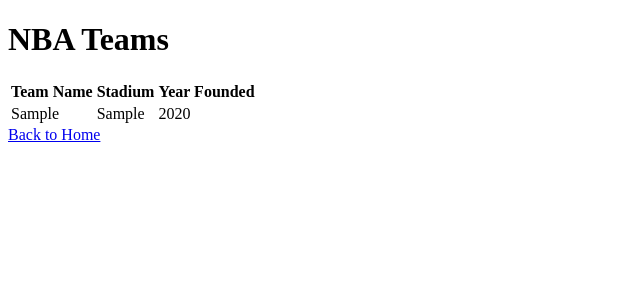
After one commit to realkendo/keNBA, a Flask app: template templates/nba_teams.html in a window 1280 px wide. The commit adds this page. Shown: the top 300 px of the page, without its empty margins (0-640 px from the left). Run offline with Flask 3, Linux system fonts and the light colour scheme; the template is opened without the code that fills it: most values are stand-ins (such as "Sample title", 1, 10 or a date in 2020).

Commit message:
"route enhancement"

```diff
--- a/app.py
+++ b/app.py
@@ -1,66 +1,101 @@
-import logging
-from flask import Flask, render_template
-from nba_api.stats.endpoints import leaguedashteamstats
-from nba_api.stats.library.parameters import SeasonAll
-import pandas as pd
-import time
+# import logging
+# from flask import Flask, render_template
+# from nba_api.stats.endpoints import leaguedashteamstats
+# from nba_api.stats.library.parameters import SeasonAll
+# import pandas as pd
+# import time
+
+# app = Flask(__name__)
+
+# # Configure logging
+# logging.basicConfig(filename='app.log', level=logging.DEBUG,
+#                     format='%(asctime)s %(levelname)s %(message)s')
+
+# # Function to fetch NBA team stats with retry mechanism
+# def fetch_nba_team_stats(retries=3, delay=2):
+#     """Fetch NBA team stats with retry logic and error handling."""
+#     for attempt in range(retries):
+#         try:
+#             # Fetch NBA team stats for the current season
+#             team_stats = leaguedashteamstats.LeagueDashTeamStats(season=SeasonAll.default).get_data_frames()[0]
+#             logging.info(f"Data fetched successfully on attempt {attempt + 1}")
+
+#             # Check if the DataFrame is empty
+#             if team_stats.empty:
+#                 logging.warning("Fetched data is empty")
+#                 return None
+
+#             # Return the team stats DataFrame
+#             return team_stats
+
+#         except Exception as e:
+#             logging.error(f"Error fetching data: {e}")
+#             logging.debug(f"Retrying... ({attempt + 1}/{retries})")
+#             time.sleep(delay)  # Wait before retrying
+
+#     logging.critical("Failed to fetch data after multiple attempts")
+#     return None
+
+# @app.route('/')
+# def index():
+#     try:
+#         # Attempt to fetch the NBA team stats
+#         team_stats = fetch_nba_team_stats()
+
+#         # If no data is returned, show a message
+#         if team_stats is None:
+#             logging.error("No data available after retries")
+#             return "Error: No data available at the moment. Please try again later."
+
+#         # Convert DataFrame to a list of dictionaries for template
+#         team_stats = team_stats[['TEAM_NAME', 'W', 'L', 'W_PCT', 'PTS']].to_dict(orient='records')
+
+#         # Render the HTML template with team stats
+#         return render_template('index.html', team_stats=team_stats)
+
+#     except pd.errors.EmptyDataError:
+#         logging.exception("Pandas encountered an EmptyDataError")
+#         return "Error: No data available."
+
+#     except Exception as e:
+#         logging.exception(f"Unexpected error: {e}")
+#         return "Error: Something went wrong while fetching NBA data."
+
+# if __name__ == '__main__':
+#     # Running the Flask app in debug mode
+#     app.run(debug=True)
+
+
+import requests
+from flask import Flask, render_template, jsonify
 
 app = Flask(__name__)
 
-# Configure logging
-logging.basicConfig(filename='app.log', level=logging.DEBUG,
-                    format='%(asctime)s %(levelname)s %(message)s')
+# Replace with your actual API key from The SportsDB
+API_KEY = 'your_api_key_here'
+BASE_URL = f"https://www.thesportsdb.com/api/v1/json/{API_KEY}/"
 
-# Function to fetch NBA team stats with retry mechanism
-def fetch_nba_team_stats(retries=3, delay=2):
-    """Fetch NBA team stats with retry logic and error handling."""
-    for attempt in range(retries):
-        try:
-            # Fetch NBA team stats for the current season
-            team_stats = leaguedashteamstats.LeagueDashTeamStats(season=SeasonAll.default).get_data_frames()[0]
-            logging.info(f"Data fetched successfully on attempt {attempt + 1}")
+# Main route to the home page
+@app.route('/')
+def home():
+    return render_template('index.html')  # Create this HTML file for your main page
 
-            # Check if the DataFrame is empty
-            if team_stats.empty:
-                logging.warning("Fetched data is empty")
-                return None
+# New route to fetch NBA team data
+@app.route('/nba-teams')
+def nba_teams():
+    try:
+        response = requests.get(f"{BASE_URL}search_all_teams.php?l=NBA")
+        data = response.json()
 
-            # Return the team stats DataFrame
-            return team_stats
-
-        except Exception as e:
-            logging.error(f"Error fetching data: {e}")
-            logging.debug(f"Retrying... ({attempt + 1}/{retries})")
-            time.sleep(delay)  # Wait before retrying
-
-    logging.critical("Failed to fetch data after multiple attempts")
-    return None
-
-@app.route('/')
-def index():
-    try:
-        # Attempt to fetch the NBA team stats
-        team_stats = fetch_nba_team_stats()
-
-        # If no data is returned, show a message
-        if team_stats is None:
-            logging.error("No data available after retries")
-            return "Error: No data available at the moment. Please try again later."
-
-        # Convert DataFrame to a list of dictionaries for template
-        team_stats = team_stats[['TEAM_NAME', 'W', 'L', 'W_PCT', 'PTS']].to_dict(orient='records')
-
-        # Render the HTML template with team stats
-        return render_template('index.html', team_stats=team_stats)
-
-    except pd.errors.EmptyDataError:
-        logging.exception("Pandas encountered an EmptyDataError")
-        return "Error: No data available."
+        # Check if 'teams' key exists in the response
+        if 'teams' in data and data['teams']:
+            teams = data['teams']
+            return render_template('nba_teams.html', teams=teams)  # Render the NBA teams page
+        else:
+            return "No NBA teams data available."
 
     except Exception as e:
-        logging.exception(f"Unexpected error: {e}")
-        return "Error: Something went wrong while fetching NBA data."
+        return f"Error fetching NBA team data: {e}"
 
 if __name__ == '__main__':
-    # Running the Flask app in debug mode
     app.run(debug=True)
--- /dev/null
+++ b/templates/nba_teams.html
@@ -0,0 +1,30 @@
+<!DOCTYPE html>
+<html lang="en">
+<head>
+    <meta charset="UTF-8">
+    <meta name="viewport" content="width=device-width, initial-scale=1.0">
+    <title>NBA Teams</title>
+</head>
+<body>
+    <h1>NBA Teams</h1>
+    <table>
+        <thead>
+            <tr>
+                <th>Team Name</th>
+                <th>Stadium</th>
+                <th>Year Founded</th>
+            </tr>
+        </thead>
+        <tbody>
+            {% for team in teams %}
+            <tr>
+                <td>{{ team.strTeam }}</td>
+                <td>{{ team.strStadium }}</td>
+                <td>{{ team.intFormedYear }}</td>
+            </tr>
+            {% endfor %}
+        </tbody>
+    </table>
+    <a href="/">Back to Home</a>
+</body>
+</html>
```
Also changed, not shown: templates/index.html (+7 -25 lines), 1 other file.
